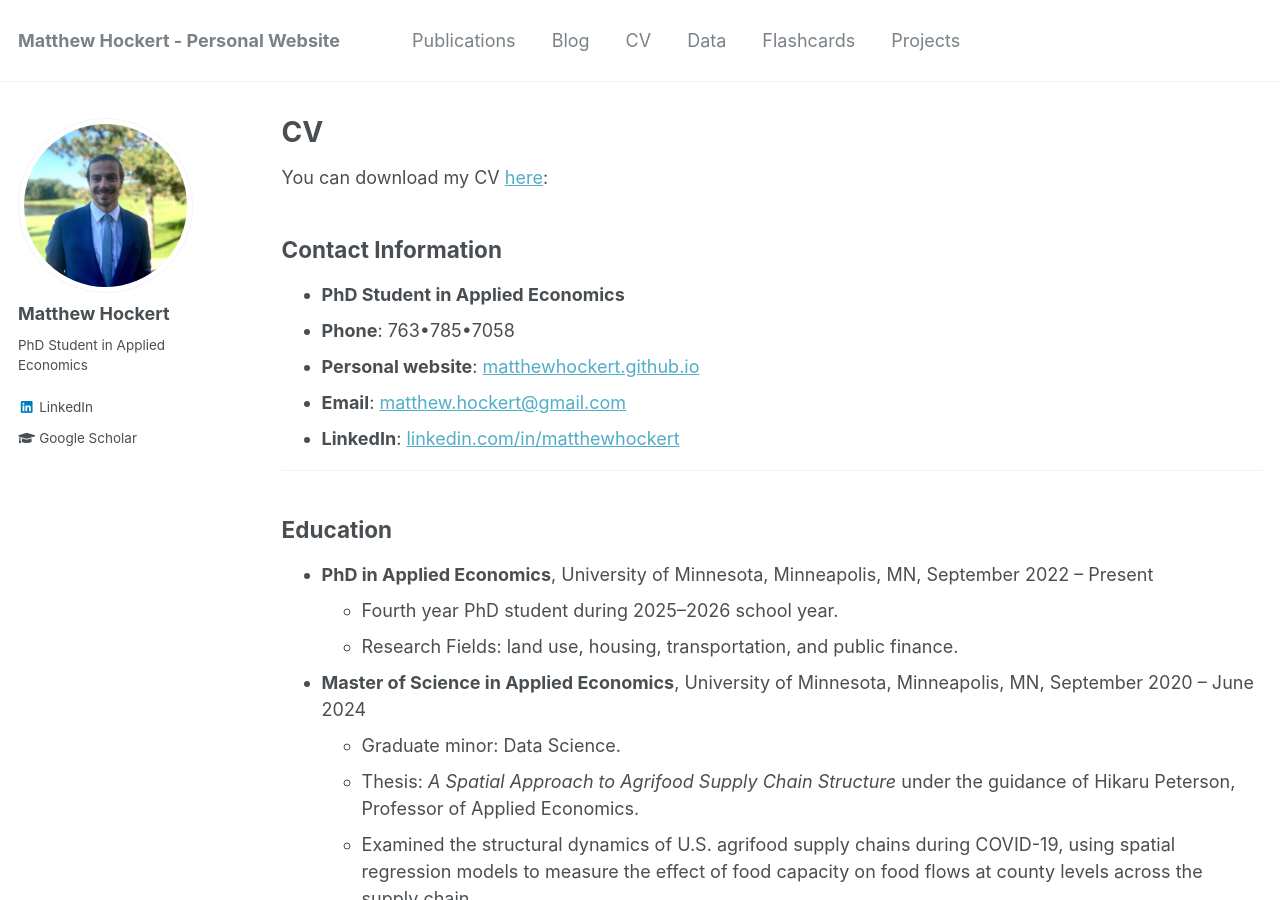
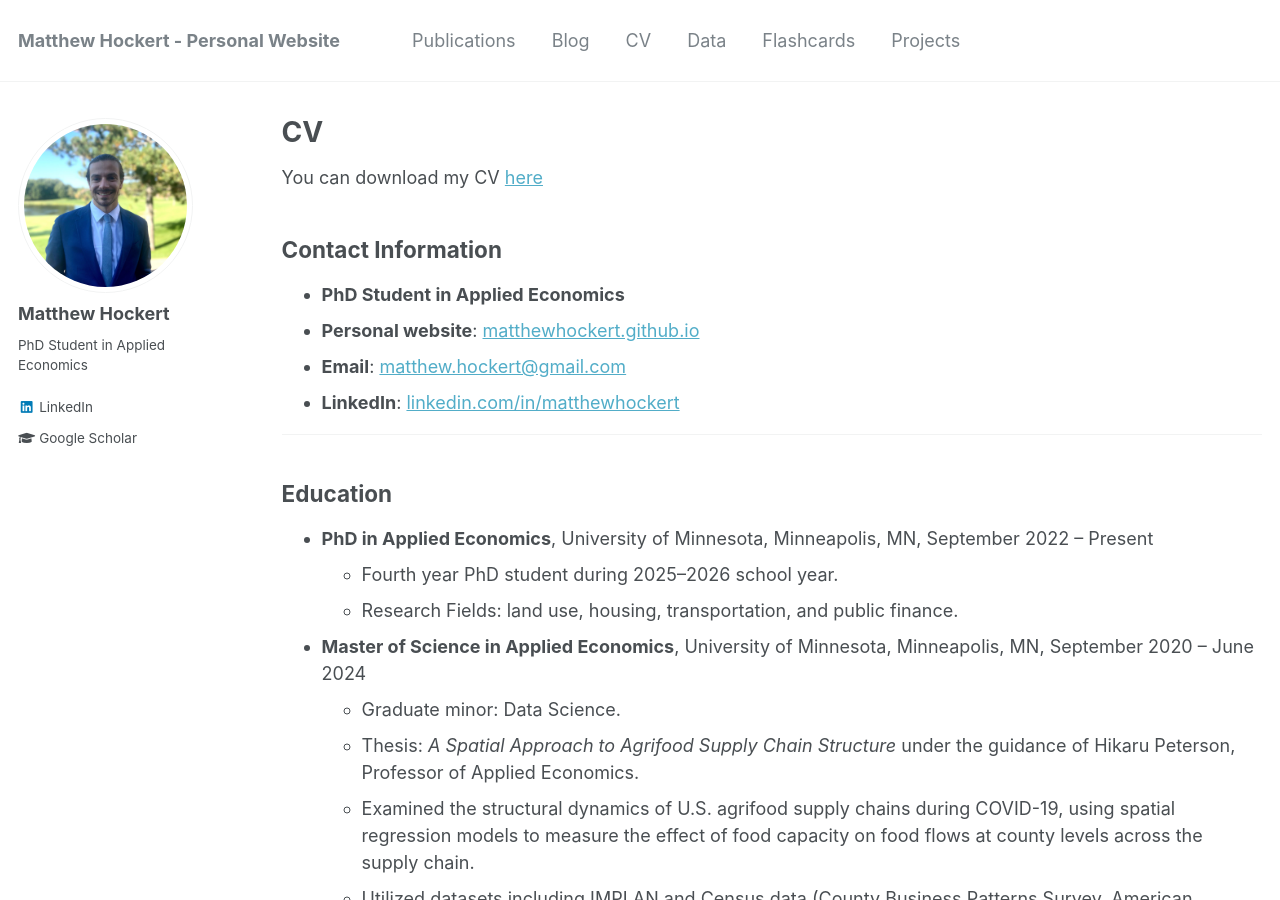
Before and after one commit to MatthewHockert/MatthewHockert.github.io, a Jekyll site: the page built from _pages/cv.md, in a window 1280 px wide and 900 px high. Built offline with Jekyll 4.4.1, drawn with Linux system fonts in a browser that asks for light colours.

```diff
--- a/_pages/cv.md
+++ b/_pages/cv.md
@@ -7,11 +7,10 @@ redirect_from:
   - /resume
 ---
 
-You can download my CV [here](/files/Matthew Hockert - Curriculum Vitae):
+You can download my CV [here](/files/Matthew%20Hockert%20-%20Curriculum%20Vitae.pdf)
 
 ## Contact Information
 * **PhD Student in Applied Economics**
-* **Phone**: 763•785•7058
 * **Personal website**: [matthewhockert.github.io](https://matthewhockert.github.io)
 * **Email**: [matthew.hockert@gmail.com](mailto:matthew.hockert@gmail.com)
 * **LinkedIn**: [linkedin.com/in/matthewhockert](https://www.linkedin.com/in/matthewhockert/)
```
